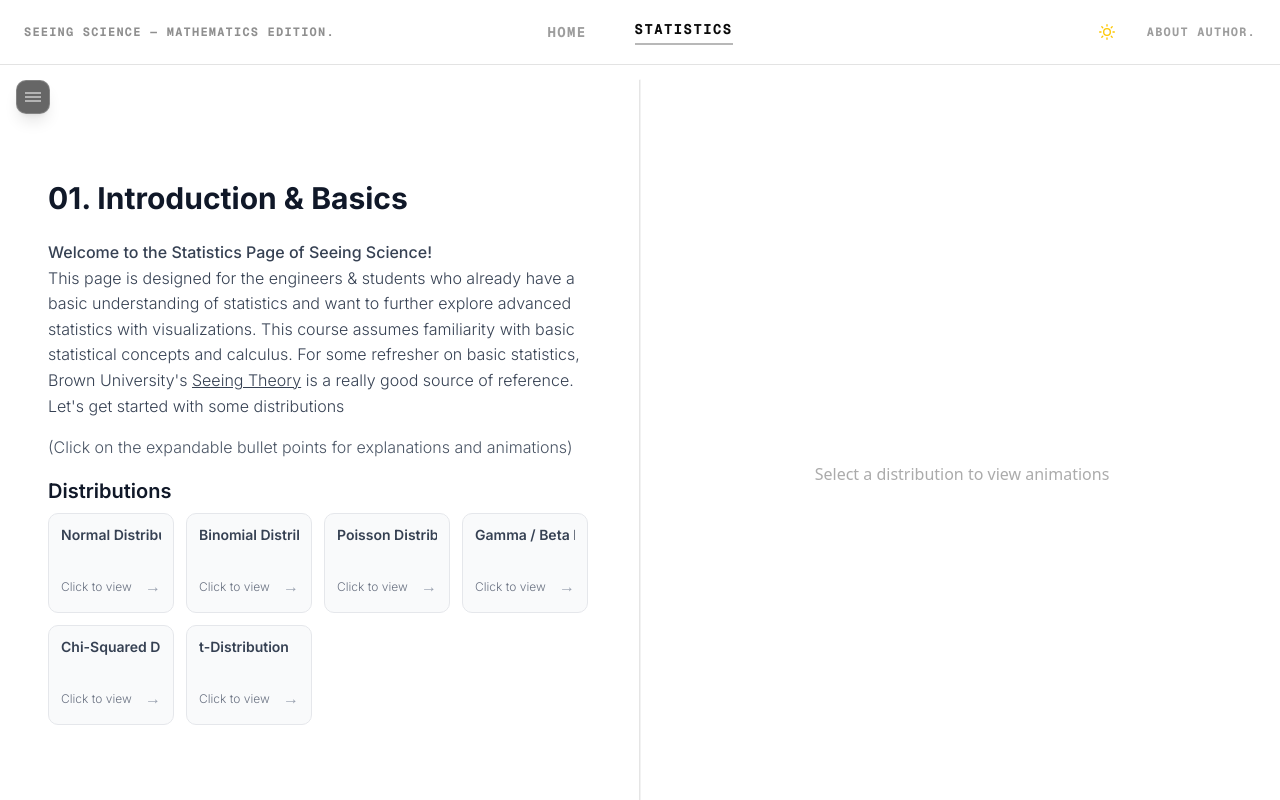
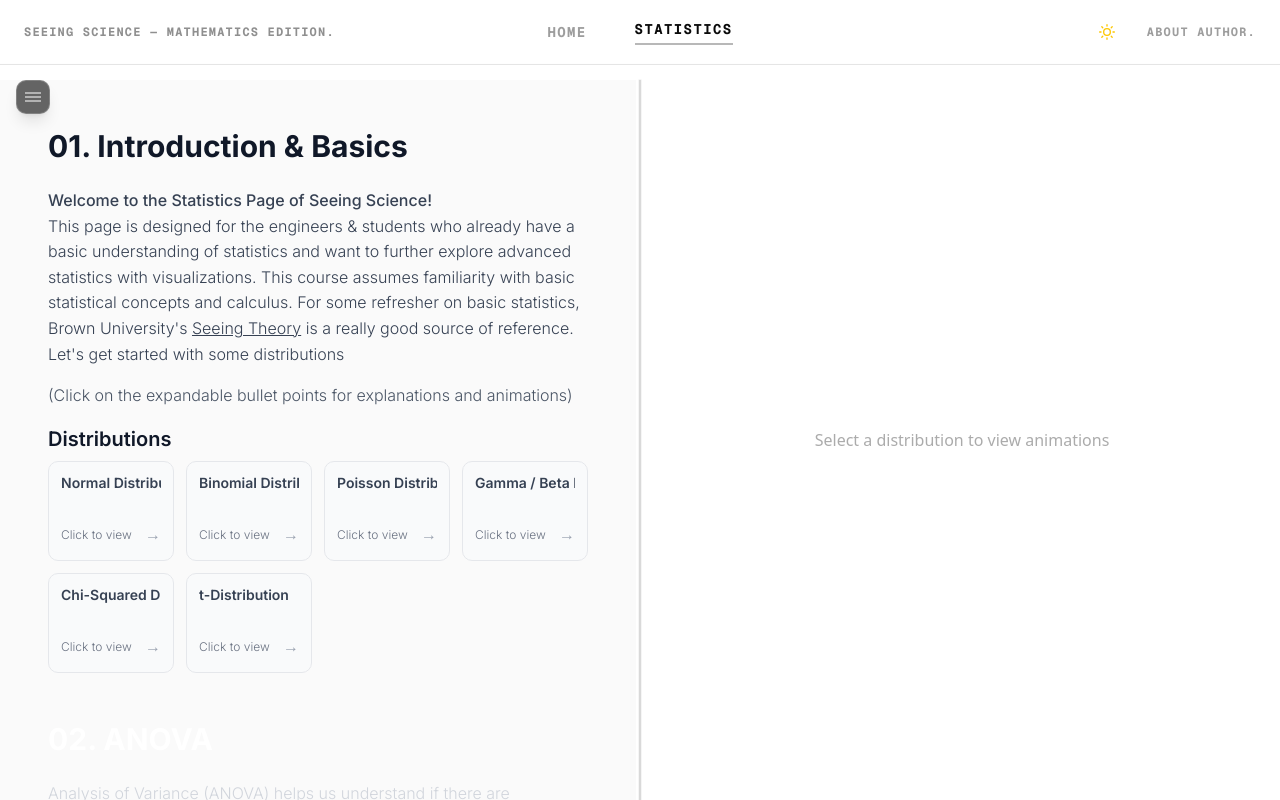
Before and after one commit to anderson120912091209/seeing-chemical-engineering, a Next.js app: page /advanced-statistics in a window 1280 px wide. Built offline with nearby package versions, Linux system fonts and the light colour scheme.

Commit message:
new designs

```diff
--- a/app/(pages)/advanced-statistics/page.tsx
+++ b/app/(pages)/advanced-statistics/page.tsx
@@ -35,6 +35,7 @@ const AdvancedStatisticsPage = () => {
   const [activeSubchapter, setActiveSubchapter] = useState<string | null>(null)
   const contentRef = useRef<HTMLDivElement>(null)
   const animationContainerRef = useRef<HTMLDivElement>(null)
+  const [scrollProgress, setScrollProgress] = useState(0)
 
   // Chapter configuration
   const chapters = [
@@ -80,6 +81,25 @@ const AdvancedStatisticsPage = () => {
     setActiveSection('introduction')
     setActiveSubchapter(distributionId)
   }
+
+  // Scroll progress handler
+  const handleScroll = () => {
+    if (contentRef.current) {
+      const { scrollTop, scrollHeight, clientHeight } = contentRef.current
+      const maxScroll = scrollHeight - clientHeight
+      const progress = maxScroll > 0 ? (scrollTop / maxScroll) * 100 : 0
+      setScrollProgress(Math.min(progress, 100))
+    }
+  }
+
+  // Set up scroll listener
+  useEffect(() => {
+    const contentElement = contentRef.current
+    if (contentElement) {
+      contentElement.addEventListener('scroll', handleScroll)
+      return () => contentElement.removeEventListener('scroll', handleScroll)
+    }
+  }, [])
 
   /* Animation Rendering Function
   1. Renders Different Animations depending on activeSection */
@@ -157,7 +177,22 @@ return (
       {/* Navigation Bar - Matching Front Page Exactly */}
       <header className="fixed top-0 left-0 right-0 z-50 bg-background">
         <NavigationBar />
+
+        {/* Horizontal Scroll Progress Bar */}
+        <div className="absolute bottom-0 left-0 right-0 h-0.5 bg-muted/10">
+          <motion.div
+            className="h-full bg-blue-300"
+            animate={{ width: `${scrollProgress}%` }}
+            transition={{
+              type: "tween",
+              ease: "easeOut",
+              duration: 0.2
+            }}
+          />
+        </div>
       </header>
+
+
 
       {/* Chapter Navigation Menu  */}
       <ChapterNavigation
@@ -172,7 +207,7 @@ return (
         <Splitter className="h-full">
           {/* Left Column */}
           <SplitterPanel size={50} minSize={30}>
-            <div className="h-full flex flex-col">
+            <div className="h-full flex flex-col bg-[your-background-color]">
               <div
                 ref={contentRef}
                 className="flex-1 overflow-y-auto custom-scrollbar"
@@ -181,7 +216,7 @@ return (
                   height: 'calc(100vh - 80px)' // Ensure proper height calculation
                 }}
               >
-                <div className="space-y-12 p-6 lg:p-12 academic-body" style={{ paddingTop: '100px' }}>
+                <div className="space-y-12 p-6 lg:p-12 academic-body">
                   {/*Scrollable Content with ./Content Integrations*/}
                   <section>
                     <Introduction
@@ -206,7 +241,7 @@ return (
 
           {/* Right Column */}
           <SplitterPanel size={50} minSize={30}>
-            <div className="h-full flex flex-col">
+            <div className="h-full flex flex-col bg-[your-background-color]">
               <div
                 className="flex-1 overflow-y-auto custom-scrollbar"
                 style={{
@@ -214,7 +249,7 @@ return (
                   height: 'calc(100vh - 80px)' // Ensure proper height calculation
                 }}
               >
-                                 <div className="h-full flex flex-col items-center justify-start p-8" style={{ paddingTop: '100px' }}>
+                                 <div className="h-full flex flex-col items-center justify-start p-8">
                    <div className="w-full max-w-4xl bg-background-accent/40 rounded-2xl p-4 flex flex-col items-center justify-center min-h-full">
                      <div ref={animationContainerRef} className="w-full flex-grow relative">
                        {renderAnimation()}
--- a/app/globals.css
+++ b/app/globals.css
@@ -188,123 +188,25 @@
   }
 }
 
-/* Custom Scrollbar Styling */
-/* Dark mode scrollbars */
-.dark ::-webkit-scrollbar {
-  width: 8px;
-  height: 8px;
+/* Custom Scrollbar Styling - Hidden Scrollbars */
+/* Hide scrollbars but keep functionality for all elements */
+* {
+  -ms-overflow-style: none;  /* Internet Explorer 10+ */
+  scrollbar-width: none;  /* Firefox */
 }
 
-.dark ::-webkit-scrollbar-track {
-  background: rgba(255, 255, 255, 0.05);
-  border-radius: 4px;
+*::-webkit-scrollbar {
+  display: none;  /* Safari and Chrome */
 }
 
-.dark ::-webkit-scrollbar-thumb {
-    background: rgba(200, 200, 200, 0.6);
-  border-radius: 4px;
-  transition: background-color 0.2s ease;
+/* Ensure custom scrollbar containers also hide scrollbars */
+.custom-scrollbar {
+  -ms-overflow-style: none;
+  scrollbar-width: none;
 }
 
-.dark ::-webkit-scrollbar-thumb:hover {
-    background: rgba(200, 200, 200, 0.8);
-}
-
-.dark ::-webkit-scrollbar-thumb:active {
-    background: rgba(180, 180, 180, 0.7);
-}
-
-.dark ::-webkit-scrollbar-corner {
-  background: rgba(255, 255, 255, 0.05);
-}
-
-/* Light mode scrollbars */
-.light ::-webkit-scrollbar {
-  width: 8px;
-  height: 8px;
-}
-
-.light ::-webkit-scrollbar-track {
-  background: rgba(0, 0, 0, 0.05);
-  border-radius: 4px;
-}
-
-.light ::-webkit-scrollbar-thumb {
-  background: rgba(0, 0, 0, 0.15);
-  border-radius: 4px;
-  transition: background-color 0.2s ease;
-}
-
-.light ::-webkit-scrollbar-thumb:hover {
-  background: rgba(0, 0, 0, 0.25);
-}
-
-.light ::-webkit-scrollbar-thumb:active {
-  background: rgba(0, 0, 0, 0.35);
-}
-
-.light ::-webkit-scrollbar-corner {
-  background: rgba(0, 0, 0, 0.05);
-}
-
-/* Firefox scrollbars */
-.dark * {
-  scrollbar-width: thin;
-    scrollbar-color: rgba(200, 200, 200, 0.6) rgba(255, 255, 255, 0.05);
-}
-
-.light * {
-  scrollbar-width: thin;
-  scrollbar-color: rgba(0, 0, 0, 0.15) rgba(0, 0, 0, 0.05);
-}
-
-/* Custom blue accent scrollbar for special containers */
-.dark .custom-scrollbar {
-  scrollbar-width: thin;
-    scrollbar-color: rgba(200, 200, 200, 0.6) rgba(255, 255, 255, 0.05);
-}
-
-.dark .custom-scrollbar::-webkit-scrollbar {
-  width: 6px;
-}
-
-.dark .custom-scrollbar::-webkit-scrollbar-track {
-  background: rgba(255, 255, 255, 0.05);
-  border-radius: 3px;
-}
-
-.dark .custom-scrollbar::-webkit-scrollbar-thumb {
-    background: rgba(200, 200, 200, 0.6);
-  border-radius: 3px;
-  transition: background-color 0.2s ease;
-}
-
-.dark .custom-scrollbar::-webkit-scrollbar-thumb:hover {
-    background: rgba(200, 200, 200, 0.8);
-}
-
-.light .custom-scrollbar {
-  scrollbar-width: thin;
-  scrollbar-color: rgba(255, 255, 255, 0.6) rgba(0, 0, 0, 0.05);
-}
-
-.light .custom-scrollbar::-webkit-scrollbar {
-  width: 6px;
-}
-
-.light .custom-scrollbar::-webkit-scrollbar-track {
-  background: rgba(0, 0, 0, 0.05);
-  border-radius: 3px;
-}
-
-.light .custom-scrollbar::-webkit-scrollbar-thumb {
-  background: rgba(129, 168, 231, 0.6);
-  border-radius: 3px;
-  transition: background-color 0.2s ease;
-}
-
-.light .custom-scrollbar::-webkit-scrollbar-thumb:hover {
-  background: rgba(129, 168, 231, 0.8);
+.custom-scrollbar::-webkit-scrollbar {
+  display: none;
 }
 
 /* Hide scrollbar but keep functionality */
@@ -332,7 +234,7 @@ html {
   }
 }
 
-/* Splitter separator styling for better visibility on macOS */
+/* Splitter separator styling - Simple & Clean */
 .p-splitter {
   background: transparent;
 }
@@ -341,59 +243,86 @@ html {
   position: relative;
 }
 
-/* Vertical splitter (left-right split) */
+/* Left panel - slightly darker background */
+.p-splitter-panel:first-child {
+  position: relative;
+}
+
+.dark .p-splitter-panel:first-child {
+  background: rgba(0, 0, 0, 0.2);
+}
+
+.light .p-splitter-panel:first-child {
+  background: rgba(0, 0, 0, 0.02);
+}
+
+/* Right panel - default background */
+.p-splitter-panel:last-child {
+  position: relative;
+}
+
+.dark .p-splitter-panel:last-child {
+  background: transparent;
+}
+
+.light .p-splitter-panel:last-child {
+  background: transparent;
+}
+
+/* Simple vertical splitter */
 .p-splitter .p-splitter-gutter {
   background: transparent;
   border: none;
   width: 8px !important;
   position: relative;
   transition: all 0.2s ease;
+  cursor: col-resize;
 }
 
 .p-splitter .p-splitter-gutter:hover {
   background: rgba(128, 128, 128, 0.1);
 }
 
-/* The actual visible separator line */
+/* Simple separator line - More Obvious */
 .p-splitter .p-splitter-gutter::before {
   content: '';
   position: absolute;
   left: 50%;
   top: 0;
   bottom: 0;
-  width: 1px;
+  width: 2px;
   transform: translateX(-50%);
-  transition: all 0.3s ease;
+  transition: all 0.2s ease;
 }
 
-/* Theme-aware separator colors */
+/* Theme-aware separator colors - More Obvious */
 .dark .p-splitter .p-splitter-gutter::before {
-  background: rgba(255, 255, 255, 0.1);
-  box-shadow: 0 0 0 0.5px rgba(255, 255, 255, 0.05);
-}
-
-.light .p-splitter .p-splitter-gutter::before {
-  background: rgba(0, 0, 0, 0.1);
-  box-shadow: 0 0 0 0.5px rgba(0, 0, 0, 0.05);
-}
-
-/* Hover effect for separator */
-.dark .p-splitter .p-splitter-gutter:hover::before {
   background: rgba(255, 255, 255, 0.2);
   box-shadow: 0 0 0 0.5px rgba(255, 255, 255, 0.1);
 }
 
-.light .p-splitter .p-splitter-gutter:hover::before {
-  background: rgba(0, 0, 0, 0.2);
-  box-shadow: 0 0 0 0.5px rgba(0, 0, 0, 0.1);
+.light .p-splitter .p-splitter-gutter::before {
+  background: rgba(0, 0, 0, 0.15);
+  box-shadow: 0 0 0 0.5px rgba(0, 0, 0, 0.08);
 }
 
-/* Handle/grip styling for dragging */
+/* Simple hover effect - More Obvious */
+.dark .p-splitter .p-splitter-gutter:hover::before {
+  background: rgba(255, 255, 255, 0.3);
+  box-shadow: 0 0 0 1px rgba(255, 255, 255, 0.15);
+}
+
+.light .p-splitter .p-splitter-gutter:hover::before {
+  background: rgba(0, 0, 0, 0.25);
+  box-shadow: 0 0 0 1px rgba(0, 0, 0, 0.12);
+}
+
+/* Simple drag handle */
 .p-splitter .p-splitter-gutter-handle {
   background: transparent;
-  border-radius: 6px;
-  width: 6px;
-  height: 40px;
+  border-radius: 4px;
+  width: 4px;
+  height: 30px;
   transition: all 0.2s ease;
   opacity: 0;
 }
@@ -403,9 +332,9 @@ html {
 }
 
 .dark .p-splitter .p-splitter-gutter:hover .p-splitter-gutter-handle {
-  background: rgba(255, 255, 255, 0.15);
+  background: rgba(255, 255, 255, 0.1);
 }
 
 .light .p-splitter .p-splitter-gutter:hover .p-splitter-gutter-handle {
-  background: rgba(0, 0, 0, 0.15);
+  background: rgba(0, 0, 0, 0.1);
 }
```
